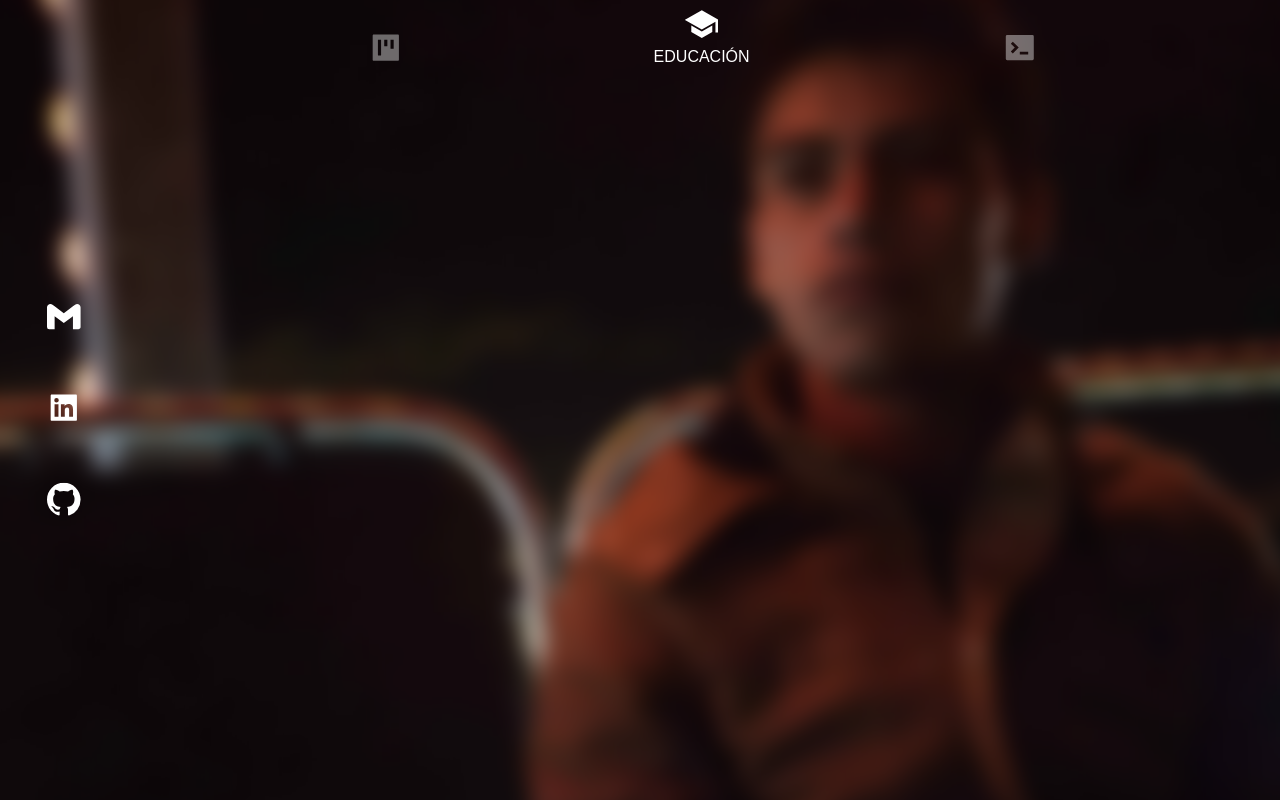
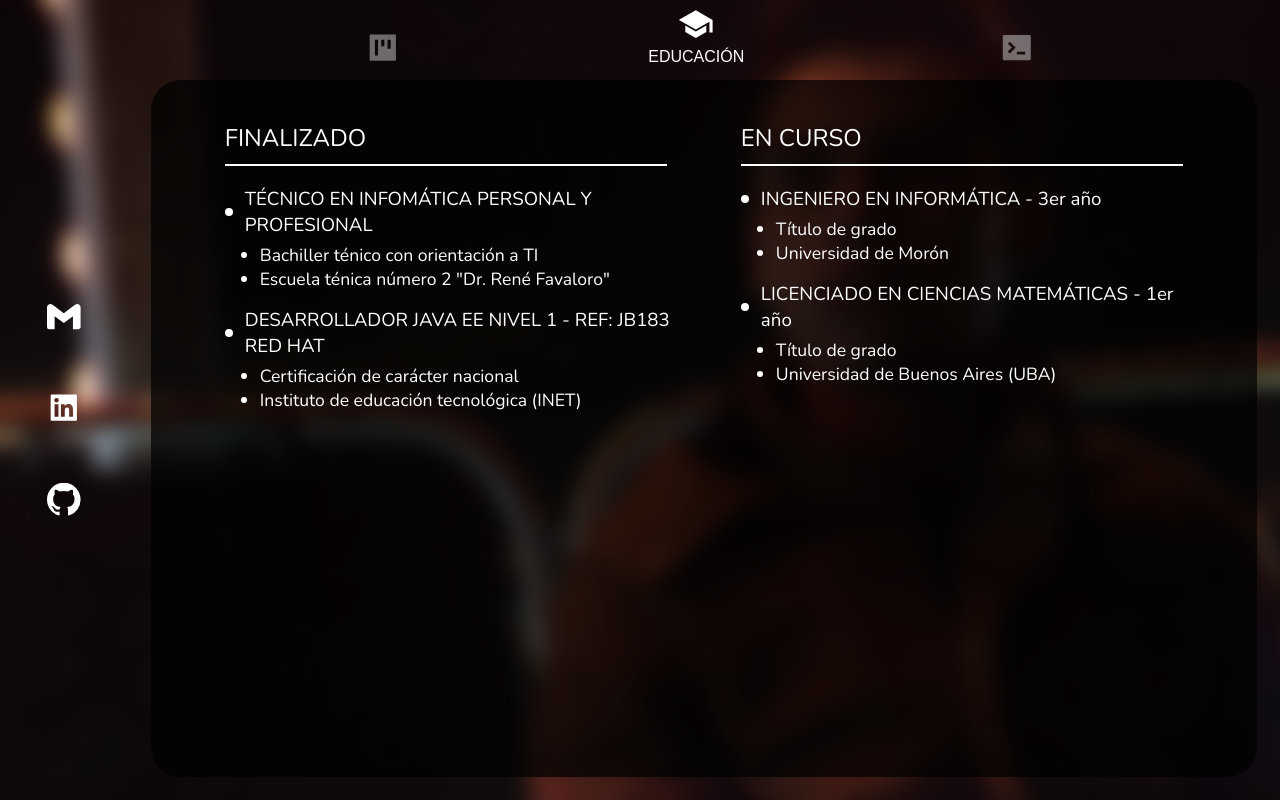
Before and after one commit to Ariel-jpg/portfolio, a React (Vite) app: page / in a window 1280 px wide. Both pictures are taken after a click on the button "EDUCACIÓN". Built offline with nearby package versions, Linux system fonts and the light colour scheme.

Commit message:
Portfolio v.1

```diff
--- a/src/app/App.tsx
+++ b/src/app/App.tsx
@@ -12,6 +12,8 @@ import backgroundImage from "../assets/ariel_aguilera_image.jpg";
 import PresentationScreen from '../features/presentation/PresentationScreen';
 import { useSwipeable } from 'react-swipeable';
 import ProjectsScreen from '../features/projects/ProjectsScreen';
+import EducationScreen from '../features/education/EducationScreen';
+import TechnologiesScreen from '../features/technologies/TechnologiesScreen';
 
 
 function App() {
@@ -23,9 +25,11 @@ function App() {
   })
 
   const handleSwipe = (e: React.WheelEvent<HTMLElement> | { deltaY: number }) => {
-    if (e.deltaY > 0 && section < 4) setSection(section + 1);
+    if (e.deltaY > 0 && section < 3) setSection(section + 1);
     else if (e.deltaY < 0 && section > 0) setSection(section - 1);
   }
+
+  console.log(section)
 
 
   return <Wrapper>
@@ -70,7 +74,7 @@ function App() {
       />
 
       <ButtonIcon
-        legend='TECNOLOGÍA'
+        legend='TECNOLOGÍAS'
         Icon={({ size }: { size: string }) => <RiTerminalBoxFill size={size} />}
         onClick={() => setSection(3)}
         sustainedActivation={section === 3}
@@ -81,6 +85,8 @@ function App() {
     <Screen onWheel={(e) => handleSwipe(e)} {...swip} >
       {section == 0 && <PresentationScreen />}
       {section == 1 && <ProjectsScreen />}
+      {section == 2 && <EducationScreen />}
+      {section == 3 && <TechnologiesScreen />}
     </Screen>
   </Wrapper >
 }
@@ -110,11 +116,7 @@ const Screen = styled.section`
   grid-area: screen;
   padding: 0 2% 2% 2%;
   width: auto;
-  display: flex;
-  justify-content: flex-start;
-  align-items: flex-start;
   user-select: none;
-
 
   @media (max-width: 1024px) {
     padding: 0;
@@ -127,15 +129,14 @@ const Screen = styled.section`
 
     width: 100%;
     height: 100%;
-    max-height: 85vh;
     color: white;
   }
 `;
 
 const Wrapper = styled.div`
   position: relative;
+  width: 100vw;
   height: 100vh;
-  width: 100vw;
   overflow: hidden;
 
   display: grid;
@@ -167,16 +168,19 @@ const Wrapper = styled.div`
   }
 
   @media (max-width: 1024px) {
+    /* overflow-y: auto; */
+    min-height: 100vh;
+    height: fit-content;
+
     grid-template-areas: "navbar"
                          "screen"
                          "contacto";
 
     grid-template-columns: 80%;
-    grid-template-rows: auto 80% auto;
+    grid-template-rows: 100px auto 100px;
 
     justify-content: center;
     align-items: center;
-    overflow-y: scroll;
   }
 `;
 
--- a/src/app/index.css
+++ b/src/app/index.css
@@ -14,6 +14,5 @@ html {
 
 body {
   margin: 0;
-  overflow: hidden;
   padding: 0;
 }
--- a/src/features/common/components/ProjectCard.tsx
+++ b/src/features/common/components/ProjectCard.tsx
@@ -16,21 +16,8 @@ const ProjectCard = ({ legend, backgroundImage, url } : ProjectCardProps) : JSX.
     </StyledCard>
 }
 
-const BackgroundImage = styled.div<StyledCardProps>`
- background-image: url(${props => props.backgroundImage});
-    background-size: cover;
-    background-position: center;
-    height: fit-content;
-    width: 10%;
-    min-width: 180px;
-    border-radius: 20px;
-
-    aspect-ratio: 6/4;
-`
-
 const StyledCard = styled.a`
     position: relative;
-    /* background-color: red; */
     display: flex;
     flex-direction: column;
 
@@ -39,6 +26,19 @@ const StyledCard = styled.a`
     display: flex;
     align-items: center;
     justify-content: center;
+    gap: 10px;
 `;
 
+const BackgroundImage = styled.div<StyledCardProps>`
+    width: 17vw;
+    min-width: 180px;
+    aspect-ratio: 6/4;
+
+    background-image: url(${props => props.backgroundImage});
+    background-size: cover;
+    background-position: center;
+
+    border-radius: 20px;
+`
+
 export default ProjectCard;
--- /dev/null
+++ b/src/features/education/EducationScreen.tsx
@@ -0,0 +1,117 @@
+import styled from "styled-components";
+
+const EducationScreen = () : JSX.Element => {
+    return <Education>
+        <section>
+            <h2>FINALIZADO</h2>
+
+            <Experience>
+                <h3>TÉCNICO EN INFOMÁTICA PERSONAL Y PROFESIONAL</h3>
+                <ul>
+                    <li>Bachiller ténico con orientación a TI</li>
+                    <li>Escuela ténica número 2 "Dr. René Favaloro"</li>
+                </ul>
+            </Experience>
+
+            <Experience>
+                <h3>DESARROLLADOR JAVA EE NIVEL 1 - REF: JB183 RED HAT</h3>
+                <ul>
+                    <li>Certificación de carácter nacional</li>
+                    <li>Instituto de educación tecnológica (INET)</li>
+                </ul>
+            </Experience>
+        </section>
+        <section>
+            <h2>EN CURSO</h2>
+
+            <Experience>
+                <h3>INGENIERO EN INFORMÁTICA - 3er año</h3>
+                <ul>
+                    <li>Título de grado</li>
+                    <li>Universidad de Morón</li>
+                </ul>
+            </Experience>
+
+            <Experience>
+                <h3>LICENCIADO EN CIENCIAS MATEMÁTICAS - 1er año</h3>
+                <ul>
+                    <li>Título de grado</li>
+                    <li>Universidad de Buenos Aires (UBA)</li>
+                </ul>
+            </Experience>
+        </section>
+    </Education>
+}
+
+const Experience = styled.article`
+    transform: translateX(20px);
+
+    & > h3 {
+        display: flex;
+        font-weight: normal;
+        position: relative;
+        align-items: center;
+        margin: 0;
+
+        &::before {
+            content: "";
+            position: absolute;
+            width: 8px;
+            height: 8px;
+            border-radius: 100%;
+            left: -20px;
+            background-color: white;
+        }
+    }
+
+    & > ul {
+        margin-top: 5px;
+        padding-left: 15px;
+
+        & > li {
+            font-size: 1.1em;
+            margin: 0;
+        }
+    }
+`
+
+const Education = styled.main`
+    display: grid;
+    grid-template-areas: "FINALIZADO ENCURSO";
+    grid-template-rows: 50%;
+    grid-template-columns: 40% 40%;
+    justify-content: space-evenly;
+
+    overflow: hidden;
+
+    & > section { margin-top: 5%; }
+
+    & > section > h2 {
+        font-weight: normal;
+        position: relative;
+
+        border-bottom: solid 2px white;
+        padding-bottom: 10px;
+
+        &::after {
+            content: "";
+            width: 100%;
+            height: 2px;
+            color: white;
+        }
+    }
+
+    & > section:nth-child(1) { grid-area: FINALIZADO; }
+    & > section:nth-child(2) { grid-area: ENCURSO; }
+
+    @media (max-width: 1024px){
+        grid-template-areas: "FINALIZADO" "ENCURSO";
+        grid-template-rows: auto auto;
+        grid-template-columns: 80%;
+        align-items: center;
+
+        font-size: 0.8rem;
+    }
+`;
+
+export default EducationScreen;
--- a/src/features/projects/ProjectsScreen.tsx
+++ b/src/features/projects/ProjectsScreen.tsx
@@ -7,23 +7,19 @@ import nasaPhotoDayImage from "../../assets/photo_day_presentation.png";
 const ProjectsScreen = () : JSX.Element => {
     return <Projects>
         <ProjectCard backgroundImage={portfolioImage} legend="Portfolio" url="" />
-        <ProjectCard backgroundImage={portfolioImage} legend="Portfolio" url="" />
-        <ProjectCard backgroundImage={nasaPhotoDayImage} legend="Nasa photo day" url="https://nasa-photo-day-page.netlify.app/" />
-        <ProjectCard backgroundImage={nasaPhotoDayImage} legend="Nasa photo day" url="https://nasa-photo-day-page.netlify.app/" />
         <ProjectCard backgroundImage={nasaPhotoDayImage} legend="Nasa photo day" url="https://nasa-photo-day-page.netlify.app/" />
     </Projects>
 }
 
-
 const Projects = styled.main`
     display: flex;
     flex-wrap: wrap;
-    justify-content: space-around;
-    /* overflow: hidden; */
+    justify-content: space-evenly;
+
     height: 100%;
-    gap: 20px;
+    gap: 5%;
 
-    padding-top: 20px;
+    padding: 20px;
     box-sizing: border-box;
 `;
 
--- /dev/null
+++ b/src/features/technologies/TechnologiesScreen.tsx
@@ -0,0 +1,136 @@
+import styled from "styled-components";
+import ButtonIcon from "../common/components/ButtonIcon";
+import { SiCplusplus, SiExpressvpn, SiHtml5, SiMongodb, SiNodedotjs, SiRedux } from "react-icons/si";
+import { FaJava, FaPhp, FaPython, FaReact } from "react-icons/fa";
+import { DiCss3Full, DiJavascript1 } from "react-icons/di";
+import { GrMysql } from "react-icons/gr";
+
+const TechnologiesScreen = (): JSX.Element => {
+    const onOpenTechnology = (url: string) => window.open(url, "_blank", 'noopener,noreferrer')
+    return <Technologies>
+        <ButtonIcon
+            Icon={({ size }: { size: number }) => <SiRedux size={size} />}
+            iconSize="3em"
+            legend="Redux"
+            iconColor="#764ABC"
+            onClick={() => onOpenTechnology("https://es.redux.js.org/")}
+        />
+
+        <ButtonIcon
+            Icon={({ size }: { size: number }) => <FaReact size={size} />}
+            iconSize="3em"
+            legend="React & RN"
+            iconColor="cyan"
+            onClick={() => onOpenTechnology("https://es.reactjs.org/")}
+        />
+
+        <ButtonIcon
+            Icon={({ size }: { size: number }) => <SiNodedotjs size={size} />}
+            iconSize="3em"
+            legend="Node"
+            iconColor="green"
+            onClick={() => onOpenTechnology("https://nodejs.org/es/about")}
+        />
+
+        <ButtonIcon
+            Icon={({ size }: { size: number }) => <FaJava size={size} />}
+            iconSize="3em"
+            legend="Java"
+            iconColor="red"
+            onClick={() => onOpenTechnology("https://www.java.com/en/download/help/whatis_java.html")}
+        />
+
+        <ButtonIcon
+            Icon={({ size }: { size: number }) => <DiJavascript1 size={size} />}
+            iconSize="3em"
+            legend="Javascript"
+            iconColor="yellow"
+            onClick={() => onOpenTechnology("https://developer.mozilla.org/es/docs/Web/JavaScript")}
+        />
+
+        <ButtonIcon
+            Icon={({ size }: { size: number }) => <FaPhp size={size} />}
+            iconSize="3em"
+            legend="Php"
+            iconColor="#777BB3"
+            onClick={() => onOpenTechnology("https://www.php.net/manual/es/intro-whatis.php")}
+        />
+
+        <ButtonIcon
+            Icon={({ size }: { size: number }) => <SiCplusplus size={size} />}
+            iconSize="3em"
+            legend="C++"
+            iconColor="blue"
+            onClick={() => onOpenTechnology("https://es.wikipedia.org/wiki/C%2B%2B")}
+        />
+
+        <ButtonIcon
+            Icon={({ size }: { size: number }) => <FaPython size={size} />}
+            iconSize="3em"
+            legend="Python"
+            iconColor="yellow"
+            onClick={() => onOpenTechnology("https://www.python.org/about/")}
+        />
+
+        <ButtonIcon
+            Icon={({ size }: { size: number }) => <SiExpressvpn size={size} />}
+            iconSize="3em"
+            legend="Express.js"
+            iconColor="purple"
+            onClick={() => onOpenTechnology("https://expressjs.com/")}
+        />
+
+        <ButtonIcon
+            Icon={({ size }: { size: number }) => <SiMongodb size={size} />}
+            iconSize="3em"
+            legend="Mongodb"
+            iconColor="green"
+            onClick={() => onOpenTechnology("https://www.mongodb.com/es")}
+        />
+
+        <ButtonIcon
+            Icon={({ size }: { size: number }) => <GrMysql size={size} />}
+            iconSize="3em"
+            legend="MySql"
+            iconColor="orange"
+            onClick={() => onOpenTechnology("https://www.mysql.com/why-mysql/")}
+        />
+
+        <ButtonIcon
+            Icon={({ size }: { size: number }) => <SiHtml5 size={size} />}
+            iconSize="3em"
+            legend="html5"
+            iconColor="orange"
+            onClick={() => onOpenTechnology("https://es.wikipedia.org/wiki/HTML5")}
+        />
+
+        <ButtonIcon
+            Icon={({ size }: { size: number }) => <DiCss3Full size={size} />}
+            iconSize="3em"
+            legend="CSS3"
+            iconColor="cyan"
+            onClick={() => onOpenTechnology("https://es.wikipedia.org/wiki/CSS#CSS3")}
+        />
+    </Technologies>
+}
+
+const Technologies = styled.main`
+    padding-left: 10%;
+    padding-right: 10%;
+    box-sizing: border-box;
+    overflow: hidden;
+    display: flex;
+    flex-wrap: wrap;
+    gap: 10%;
+    justify-content: center;
+    & > button { font-size: 1.3rem; }
+
+
+    @media (max-width: 1024px){
+        gap: 0;
+
+        & > button { font-size: 1rem; }
+    }
+`;
+
+export default TechnologiesScreen;
```
Also changed, not shown: src/features/common/components/ButtonIcon.tsx (+5 -6 lines).
